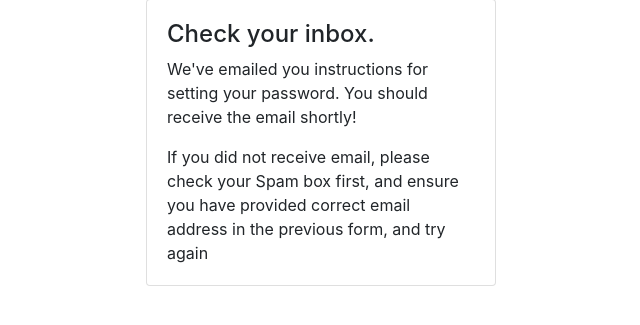
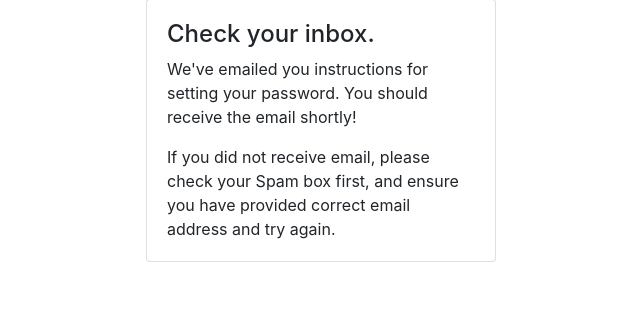
Before and after one commit to pbedn/django-language-school, a Django app: page /password_reset/done/ in a window 1280 px wide. Shown: the part 199-524 px from the top of the page, without its empty margins (319-959 px from the left). Run offline with Django 3.2, Linux system fonts and the light colour scheme; parts of the project's set-up code (start-up, migrations or seed data) failed here and were passed over; some libraries are stand-ins or nearby versions.

Commit message:
Fix UI design  - small improvements
* update readme
* improve ui/ux

```diff
--- a/templates/registration/password_reset_done.html
+++ b/templates/registration/password_reset_done.html
@@ -6,5 +6,5 @@
 {% block card_body %}
   <h4 class="class-title">{% trans "Check your inbox." %}</h4>
   <p class="card-text">{% blocktrans %}We've emailed you instructions for setting your password. You should receive the email shortly!{% endblocktrans %}</p>
-  <p class="card-text">If you did not receive email, please check your Spam box first, and ensure you have provided correct email address in the previous form, and try again</p>
+  <p class="card-text">If you did not receive email, please check your Spam box first, and ensure you have provided correct email address and try again.</p>
 {% endblock %}
```
Also changed, not shown: README.md.
